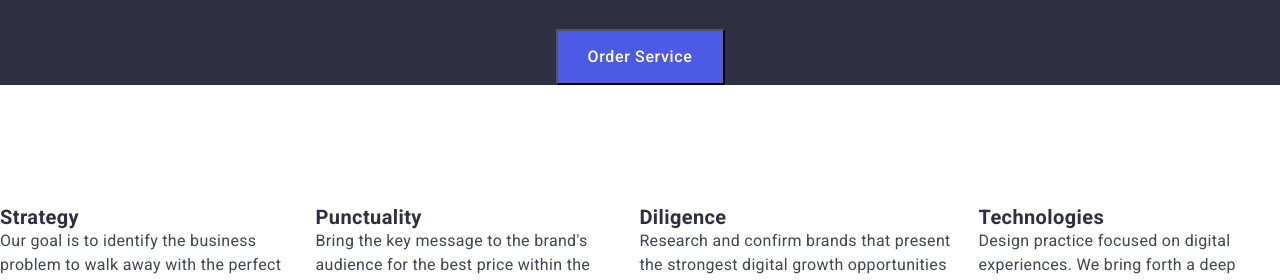
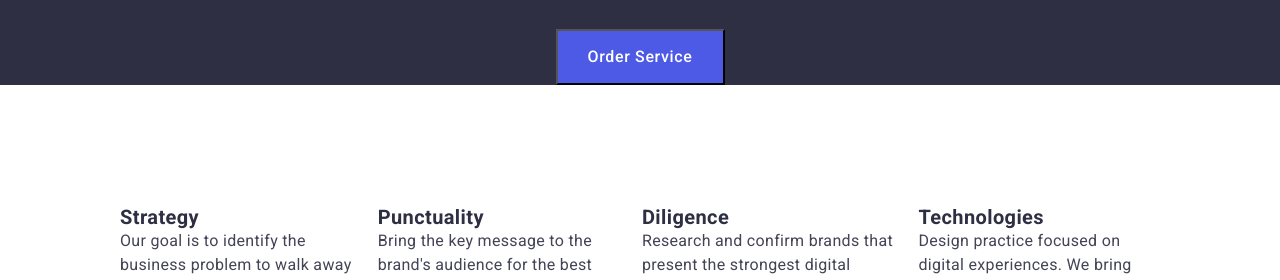
Before and after one commit to krzxs0/goit-markup-hw-03, a plain HTML site: page index.html in a window 1280 px wide. Shown: the part 211-491 px from the top of the page. Drawn offline with nearby package versions, Linux system fonts and the light colour scheme.

Commit message:
Update style.css

```diff
--- a/css/style.css
+++ b/css/style.css
@@ -83,7 +83,7 @@ body {
 }
 .box-futures-text {
   display: flex;
-
+  margin: 0 120px 120px 120px;
   gap: 24px;
 }
 .section-futures-web {
```
